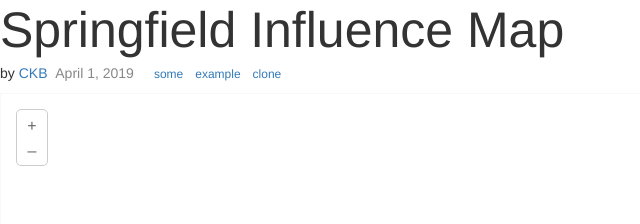
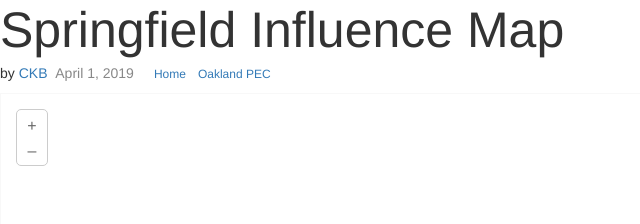
Before and after one commit to ckingbailey/pec-retreat-demo, a website: page map.html in a window 1280 px wide. Shown: the top 224 px of the page, 0-640 px from the left. Drawn offline with Linux system fonts and the light colour scheme; grey boxes are pictures that could not be loaded.

Commit message:
add links to Home and Oak PEC

```diff
--- a/map.html
+++ b/map.html
@@ -31,9 +31,8 @@
                 // onSave: function(data) { console.log(data); },   // callback triggered by save button
                 // onNav: function(index) { console.log("navigating to annotation " + String(index)); },   // callback triggered by annotation navigation buttons
                 links: [
-                    { text: "some", url: "http://some.net" },
-                    { id: "exampleLink", text: "example", url: "http://example.com" },
-                    { method: "POST", text: "clone", url: "http://lilsis.local/maps/118-satoshi/clone" }
+                    { text: "Home", url: "/" },
+                    { id: "exampleLink", text: "Oakland PEC", url: "https://www.oaklandca.gov/boards-commissions/public-ethics-commission" }
                 ],   // links to display beside the title, author, and date; text attributes are required, url, id, method, and target attributes are optional
                 settings: {
                     is_private: false,
```
